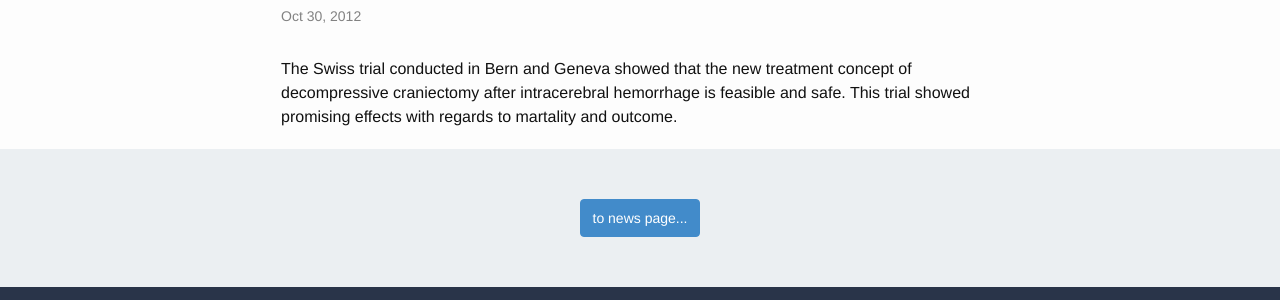
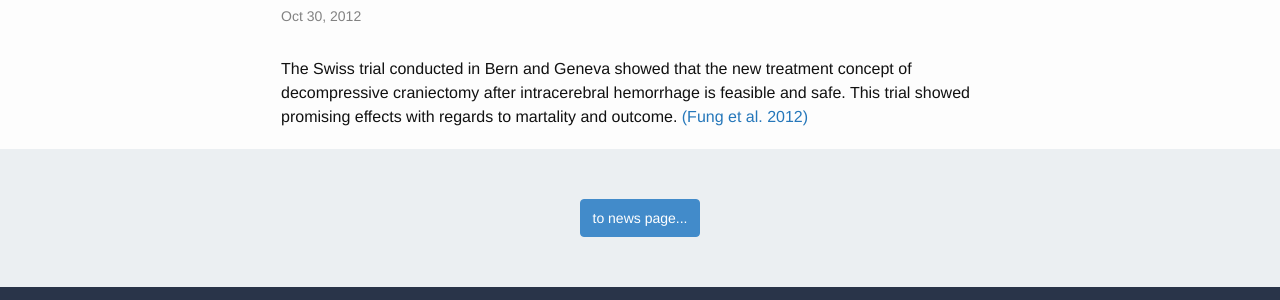
Before and after one commit to bressanj/switch, a Jekyll site: the page built from _posts/2012-10-30-Feasibility-study-published-in-Stroke.md, in a window 1280 px wide. Shown: the part 146-446 px from the top of the page. Built offline with Jekyll 4.4.1, drawn with Linux system fonts in a browser that asks for light colours; Markdown is read by kramdown in place of the engine named in the settings.

Commit message:
Update 2012-10-30-Feasibility-study-published-in-Stroke.md

```diff
--- a/_posts/2012-10-30-Feasibility-study-published-in-Stroke.md
+++ b/_posts/2012-10-30-Feasibility-study-published-in-Stroke.md
@@ -4,4 +4,4 @@ published: true
 excerpt: "The Swiss trial conducted in Bern and Geneva showed that the new treatment concept of decompressive craniectomy after intracerebral hemorrhage is feasible and safe"
 ---
 
-The Swiss trial conducted in Bern and Geneva showed that the new treatment concept of decompressive craniectomy after intracerebral hemorrhage is feasible and safe. This trial showed promising effects with regards to martality and outcome.
+The Swiss trial conducted in Bern and Geneva showed that the new treatment concept of decompressive craniectomy after intracerebral hemorrhage is feasible and safe. This trial showed promising effects with regards to martality and outcome.  [(Fung et al. 2012)](http://www.ncbi.nlm.nih.gov/pubmed/23111437)
```
